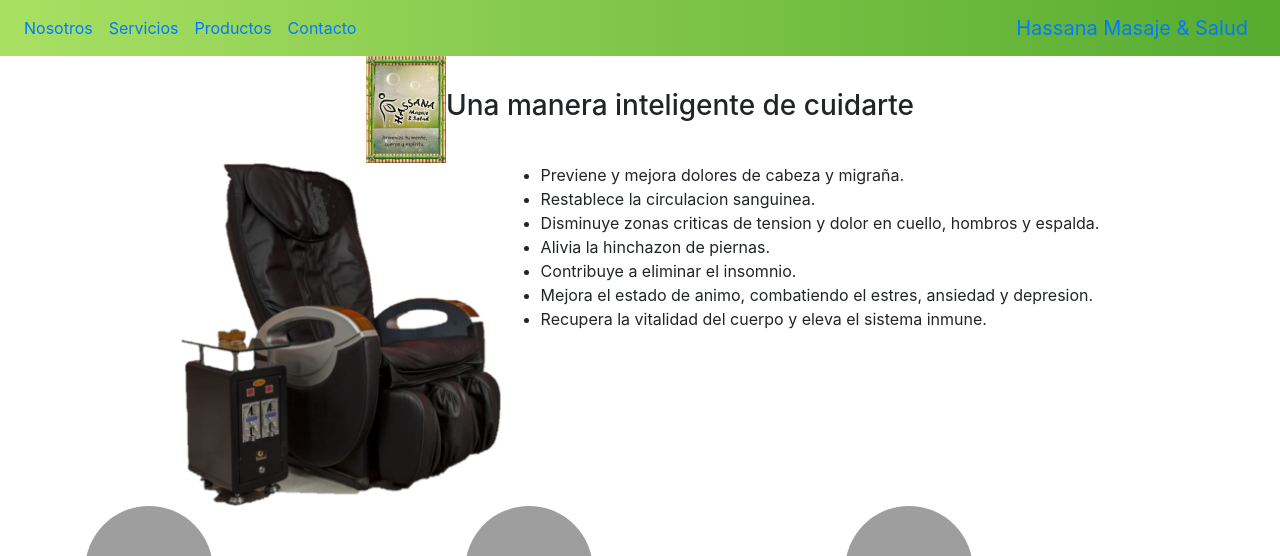
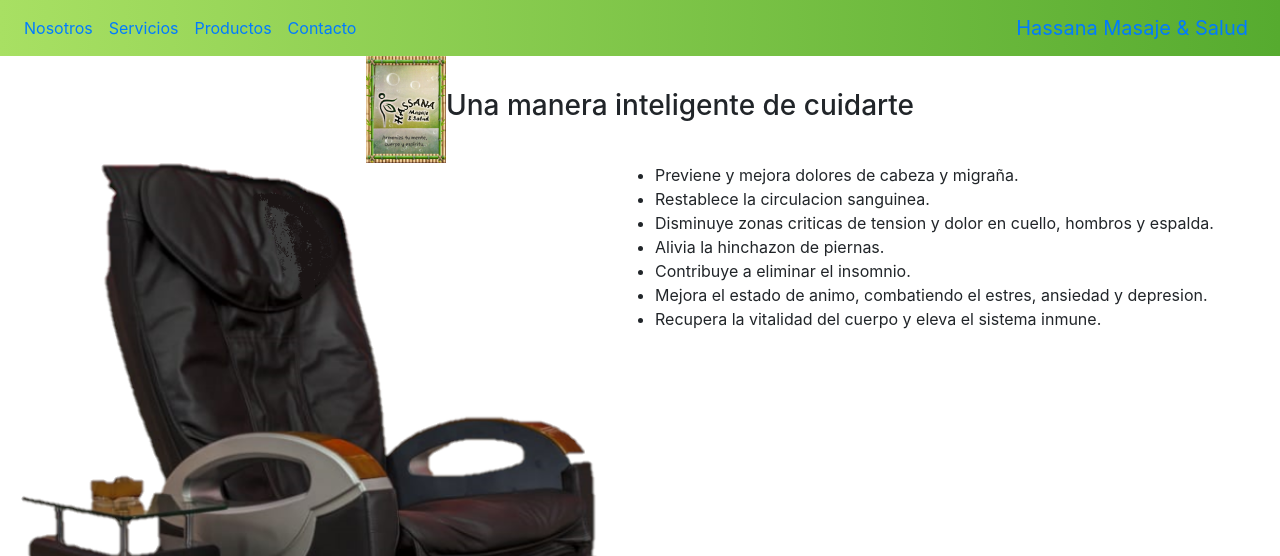
Before and after one commit to AnthonyTC89/hassana, a React (Create React App) app in the folder client/: page / in a window 1280 px wide. Shown: the top 556 px of the page. Built offline with nearby package versions, Linux system fonts and the light colour scheme; grey boxes are pictures that could not be loaded.

Commit message:
main img fixed

```diff
--- a/client/src/Components/MainService.css
+++ b/client/src/Components/MainService.css
@@ -1,5 +1,5 @@
 .img-main-service {
-  width: 20rem;
+  width: 40%;
 }
 
 .container-main {
--- a/client/src/Components/MainService.js
+++ b/client/src/Components/MainService.js
@@ -5,8 +5,9 @@ import './MainService.css';
 
 const MainService = () => (
   <div className="container-main">
-    <img className="img-main-service bg-hassana" src={Service} alt="service-hassana" />
-    <ul>
+    <div className="row">
+      <img className="col-12 col-sm-6 img-main-service" src={Service} alt="service-hassana" />
+      <ul className="col-12 col-sm-6">
         {Info.mainService.map((feature) => (
           <li>
             {feature}
@@ -14,6 +15,7 @@ const MainService = () => (
         ))}
       </ul>
     </div>
+  </div>
 );
 
 export default MainService;
```
Lines whose indentation alone changed are shown as unchanged.
